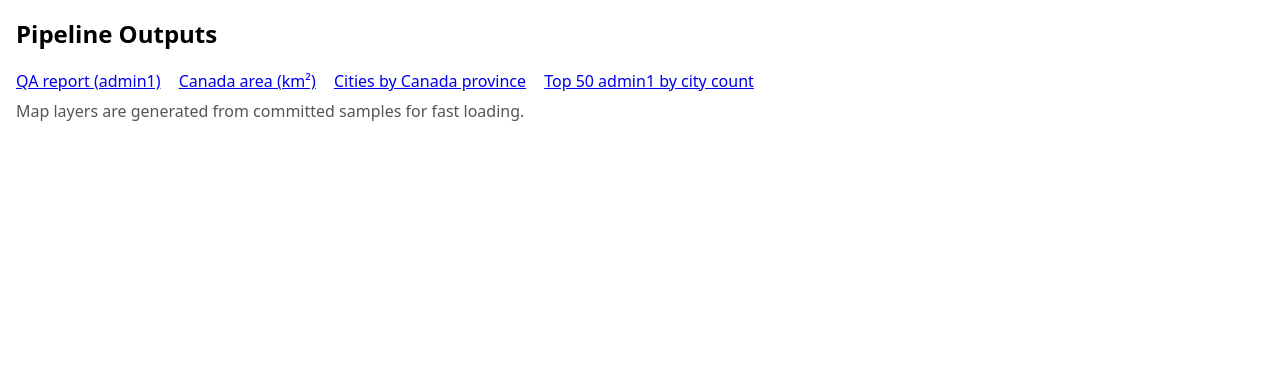
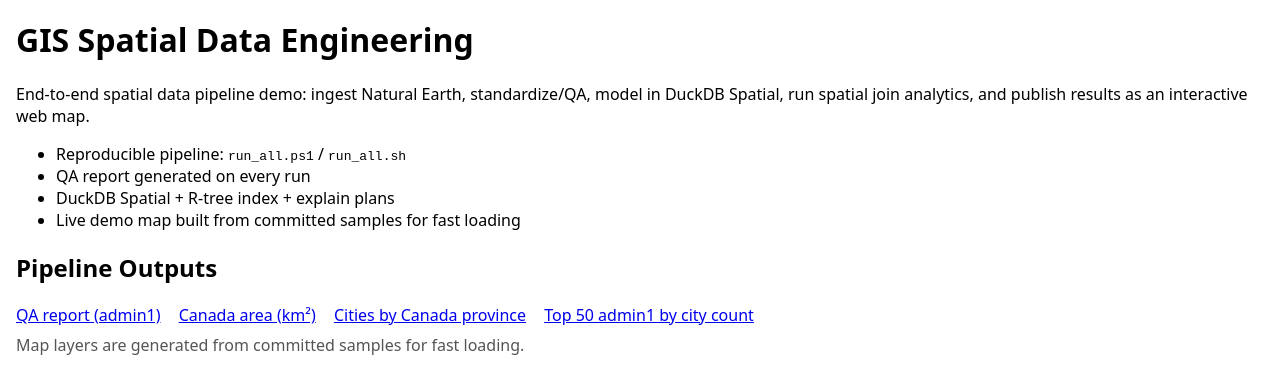
Before and after one commit to simasaadi/gis-spatial-data-engineering, a plain HTML site: page docs/index.html in a window 1280 px wide. Shown: the part 577-947 px from the top of the page. Before the commit the page ends 800 px from the top, so only its background shows below. Drawn offline with nearby package versions, Linux system fonts and the light colour scheme.

Commit message:
chore: add demo about section

```diff
--- a/docs/index.html
+++ b/docs/index.html
@@ -18,6 +18,18 @@
   <div id="map"></div>
 
   <div class="wrap">
+<h1>GIS Spatial Data Engineering</h1>
+<p>
+  End-to-end spatial data pipeline demo: ingest Natural Earth, standardize/QA, model in DuckDB Spatial,
+  run spatial join analytics, and publish results as an interactive web map.
+</p>
+<ul>
+  <li>Reproducible pipeline: <code>run_all.ps1</code> / <code>run_all.sh</code></li>
+  <li>QA report generated on every run</li>
+  <li>DuckDB Spatial + R-tree index + explain plans</li>
+  <li>Live demo map built from committed samples for fast loading</li>
+</ul>
+
     <h2>Pipeline Outputs</h2>
     <div class="links">
       <a href="./qa/admin1_qa_report.csv">QA report (admin1)</a>
```
